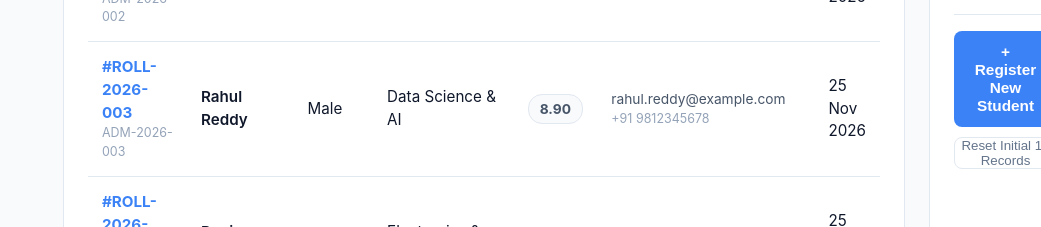
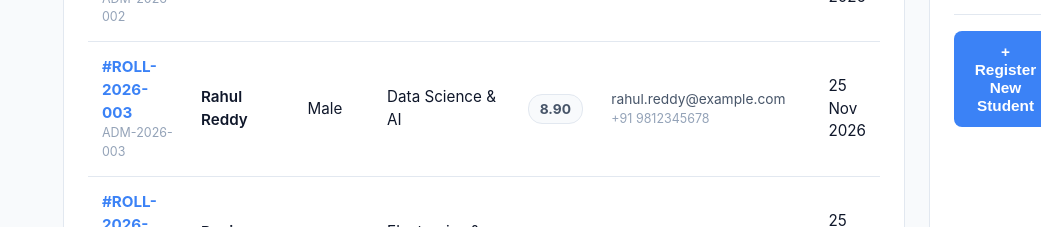
Before and after one commit to Lokesh00-11/student_registration, a React (Vite) app in the folder frontend/: page / in a window 1280 px wide. Shown: the part 920-1147 px from the top of the page, without its empty margins (239-1280 px from the left). Built offline with nearby package versions, Linux system fonts and the light colour scheme.

Commit message:
Remove reset initial records button from dashboard real-time summary

```diff
--- a/frontend/src/App.tsx
+++ b/frontend/src/App.tsx
@@ -187,13 +187,6 @@ export function App() {
     setStudents((prev) => [formatted, ...prev]);
   };
 
-  const handleResetData = () => {
-    if (confirm('Reset to initial 10 students data?')) {
-      setStudents(defaultInitialStudents);
-      localStorage.removeItem('edu_realtime_students');
-    }
-  };
-
   return (
     <div className="app-layout">
       {/* Sidebar Navigation */}
@@ -372,13 +365,6 @@ export function App() {
                       >
                         + Register New Student
                       </button>
-                      <button
-                        className="secondary-btn"
-                        style={{ width: '100%', marginTop: '10px', justifyContent: 'center' }}
-                        onClick={handleResetData}
-                      >
-                        Reset Initial 10 Records
-                      </button>
                     </div>
                   </div>
                 )}
```
